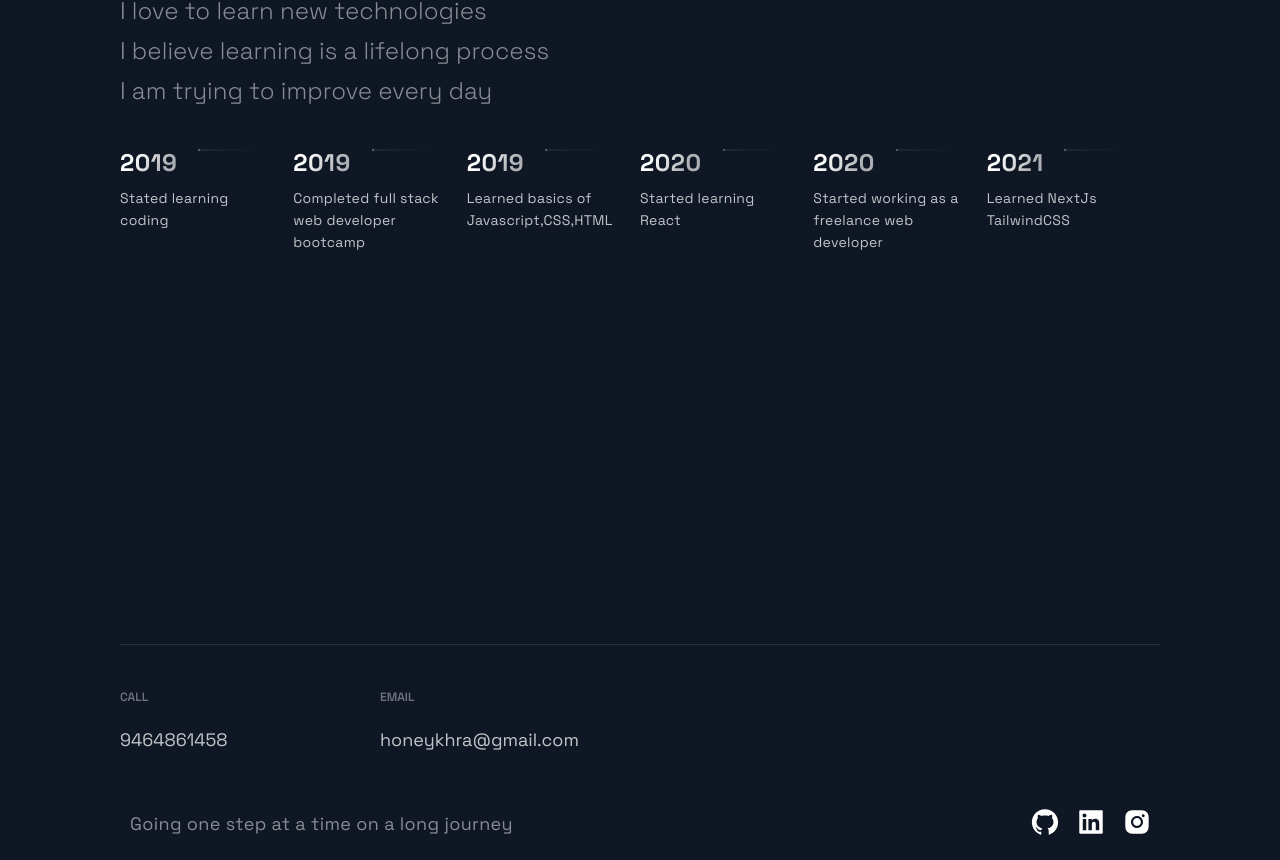
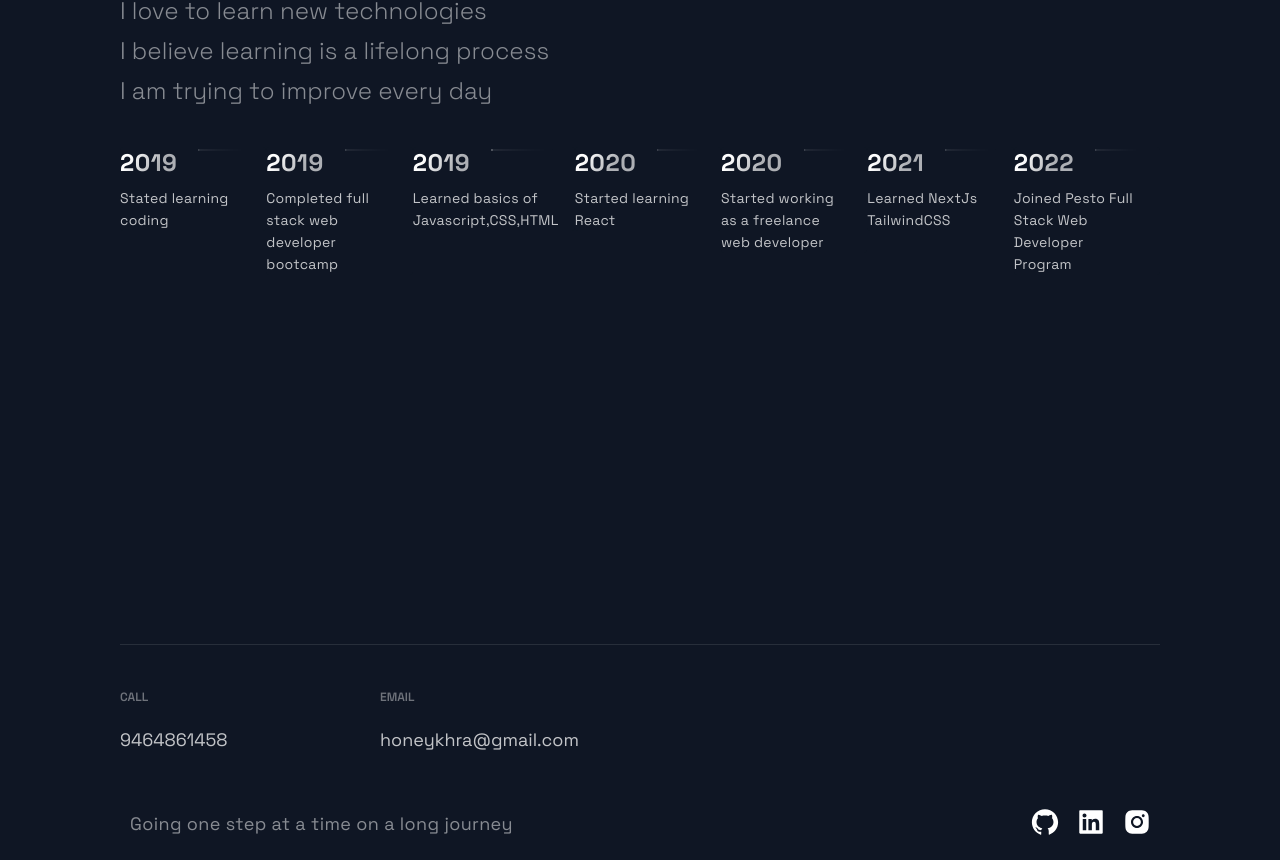
Before and after one commit to honeykhra/portfolio, a Next.js app: page / in a window 1280 px wide. Shown: the part 3568-4428 px from the top of the page. Built offline with nearby package versions, Linux system fonts and the light colour scheme.

Commit message:
added 2022

```diff
--- a/src/constants/constants.js
+++ b/src/constants/constants.js
@@ -42,13 +42,13 @@ export const projects = [
 ];
 
 export const TimeLineData = [
-
   { year: 2019, text: "Stated learning coding" },
   { year: 2019, text: "Completed full stack web developer bootcamp" },
   { year: 2019, text: "Learned basics of Javascript,CSS,HTML" },
   { year: 2020, text: "Started learning React" },
   { year: 2020, text: "Started working as a freelance web developer" },
   { year: 2021, text: "Learned NextJs TailwindCSS" },
+  { year: 2022, text: "Joined Pesto Full Stack Web Developer Program" },
 ];
 
 export const Logo = "/images/logo2.png";
```
